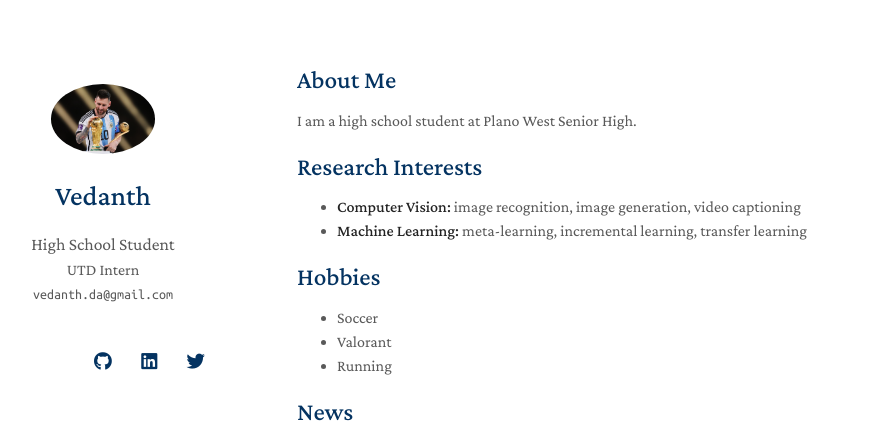
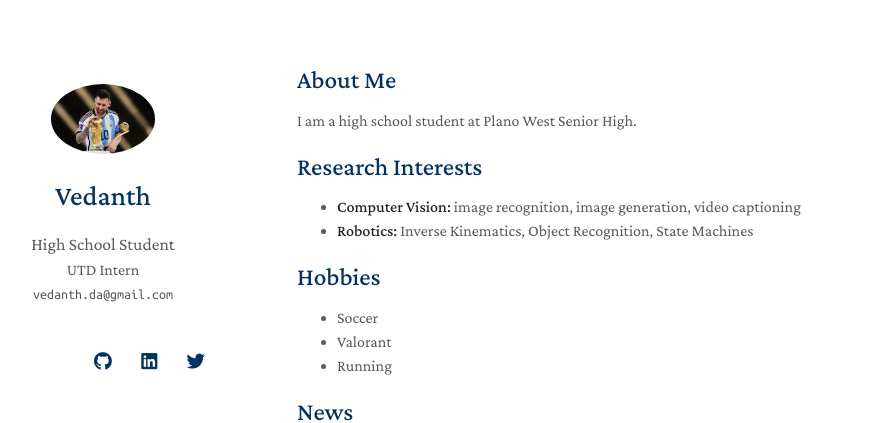
Before and after one commit to gladiator1410/VedanthPersonal, a Jekyll site: the page built from index.md, in a window 1280 px wide. Shown: the top 423 px of the page, without its empty margins (173-1059 px from the left). Built offline with Jekyll 4.4.1, drawn with Linux system fonts in a browser that asks for light colours; nearby versions of some CDN libraries; a style sheet for code colours, icons or effects is not loaded; our own code applies the rules of GitHub Pages for plain Markdown files.

Commit message:
Update index.md

```diff
--- a/index.md
+++ b/index.md
@@ -9,7 +9,7 @@ I am a high school student at Plano West Senior High.
 ## Research Interests
 
 - **Computer Vision:** image recognition, image generation, video captioning
-- **Machine Learning:** meta-learning, incremental learning, transfer learning
+- **Robotics:** Inverse Kinematics, Object Recognition, State Machines
 
 ## Hobbies
 
```
